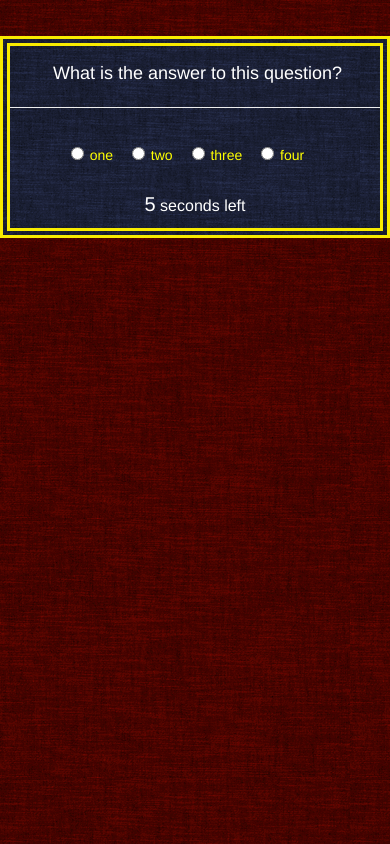
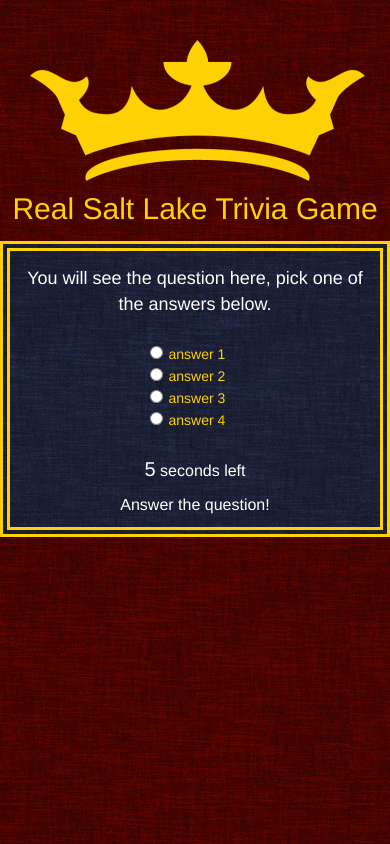
Before and after one commit to thethatcher/TriviaGame, a plain HTML site: page index.html in a window 390 px wide. Drawn offline with nearby package versions, Linux system fonts and the light colour scheme.

Commit message:
testing the question switching, added first two questions.

```diff
--- a/assets/css/style.css
+++ b/assets/css/style.css
@@ -1,28 +1,38 @@
 body{
 	background-image: url("../images/grey_wash_wall_RED.png");
 
+}
+
+hr{
+	border-color: white;
+	border-top-width: 2px;
+	margin: auto;
+	max-width: 80%;
 }
 
 .container{
 	background-image: url("../images/grey_wash_wall.png");
 	min-height: 150px;
 	text-align: center;
-	border: #f8eb00 10px double;
+	border: #fdd105 10px double;
 }
 
 
 .header {
 	margin-top: 35px;
+	color: #fdd105;
+	font-size: 30px;
+	text-align: center;
 }
 
 #question{
 	color: white;
 	font-size: 18px;
-	margin: 15px 5px 5px 10px;
+	padding: 15px 5px 10px 5px;
 }
 
 #answers{
-	color: yellow;
+	color: #fdd105;
 	vertical-align: center;
 	margin: 15px;
 }
--- a/assets/javascript/app.js
+++ b/assets/javascript/app.js
@@ -1,11 +1,24 @@
 var interval;
 var seconds = 10;
+var $question = $("#question");
+var $answers = [$('#a1'),$('#a2'),$('#a3'),$('#a4')];
+var $timer = $('#timer');
+var $result = $('#result');
+var selectedAnswer;
+var questionCounter = 0;
+var questionArray = ["What year did RSL win the MLS cup?","Who is the all-time leading goal-scorer for RSL?"];
+var answerKey = [2,4];
+var answerArray = ["2008","2009","2012","2013","Yura Movsisian", "Kyle Beckerman", "Nick Rimando", "Alvaro Saborio"]
 
 interval = setInterval(countdown,1000);
+$question.text("You will see the question here, pick one of the answers below.");
+for (var i = 0; i < $answers.length ; i++) {
+	$answers[i].text("answer " + (i+1));
+}
 
 function countdown(){
 	seconds--;
-	$('#timer').text(seconds);
+	$timer.text(seconds);
 	if(seconds <=0){
 		timeUp();
 	}
@@ -14,4 +27,35 @@
 function timeUp(){
 	clearInterval(interval);
 	seconds = 10;
+	$result.text("Time's Up!");
+
+	if (checkAnswer()) {
+		$result.text("Correct!");
+	}
+	else{
+		$result.text($result.text() + " The correct answer is: " + answerArray[answerKey[questionCounter]-1]);
+	}
+	nextQuestion();
 }
+
+function checkAnswer(){
+	console.log("checking if " + selectedAnswer + " is correct");
+	console.log(selectedAnswer);
+	if(parseInt(answerKey[questionCounter]) === selectedAnswer){
+		return true;
+	}
+	else{return false;}
+}
+
+$('input:radio[name="answer"]').change(function(){
+	selectedAnswer = parseInt(this.value);
+	console.log("radio button " + selectedAnswer + " selected.");
+});
+
+function nextQuestion(){
+	$question.text(questionArray[questionCounter]);
+	for (var i = 0; i < 4; i++) {
+		$answers[i].text(answerArray[questionCounter*4 +i]);
+	}
+	questionCounter++;
+}
--- a/index.html
+++ b/index.html
@@ -8,30 +8,45 @@
 <body>
 <div class="row">
 			<div class="col-sm-12 header">
+				<img src="assets/images/crown.png" class="center-block">
+				<p>Real Salt Lake Trivia Game</p>
 			</div>
 		</div>
 	<div class="container">
 		<div class="row">
 			<div class="col-sm-12" id="question">
-			What is the answer to this question?
+			<span id="questionText"> What is the answer to this question?</span>
+			<hr>
 			</div>
-			<hr>
 		</div>
 		<div class="row">
 			<div class="col-sm-12" id="answers">
-				<input type="radio" name="q1" value="one">
-				<span class="answer" id="a1">one</span>
-				<input type="radio" name="q1" value="two">
-				<span class="answer" id="a2">two</span>
-				<input type="radio" name="q1" value="three">
-				<span class="answer" id="a3">three</span>
-				<input type="radio" name="q1" value="four">
-				<span class="answer" id="a4">four</span>
+				<div class="row">
+					<div class="col-sm-6">
+						<input type="radio" name="answer" value="1">
+						<span class="answer" id="a1">one</span>
+					</div>
+					<div class="col-sm-6">
+						<input type="radio" name="answer" value="2">
+						<span class="answer" id="a2">two</span>
+					</div>
+				</div>
+				<div class="row">
+						<div class="col-sm-6">
+						<input type="radio" name="answer" value="3">
+						<span class="answer" id="a3">three</span>
+					</div>
+					<div class="col-sm-6">
+						<input type="radio" name="answer" value="4">
+						<span class="answer" id="a4">four</span>
+					</div>
+				</div>
 			</div>
 		</div>
 		<div class="row">
 			<div class="col-sm-12 timer">
 			<p><span id="timer">10</span> seconds left</p>
+			<p><span id="result">Answer the question!</span></p>
 			</div>
 		</div>
 	</div>
```
Also changed, not shown: assets/images/crown.png (added).
